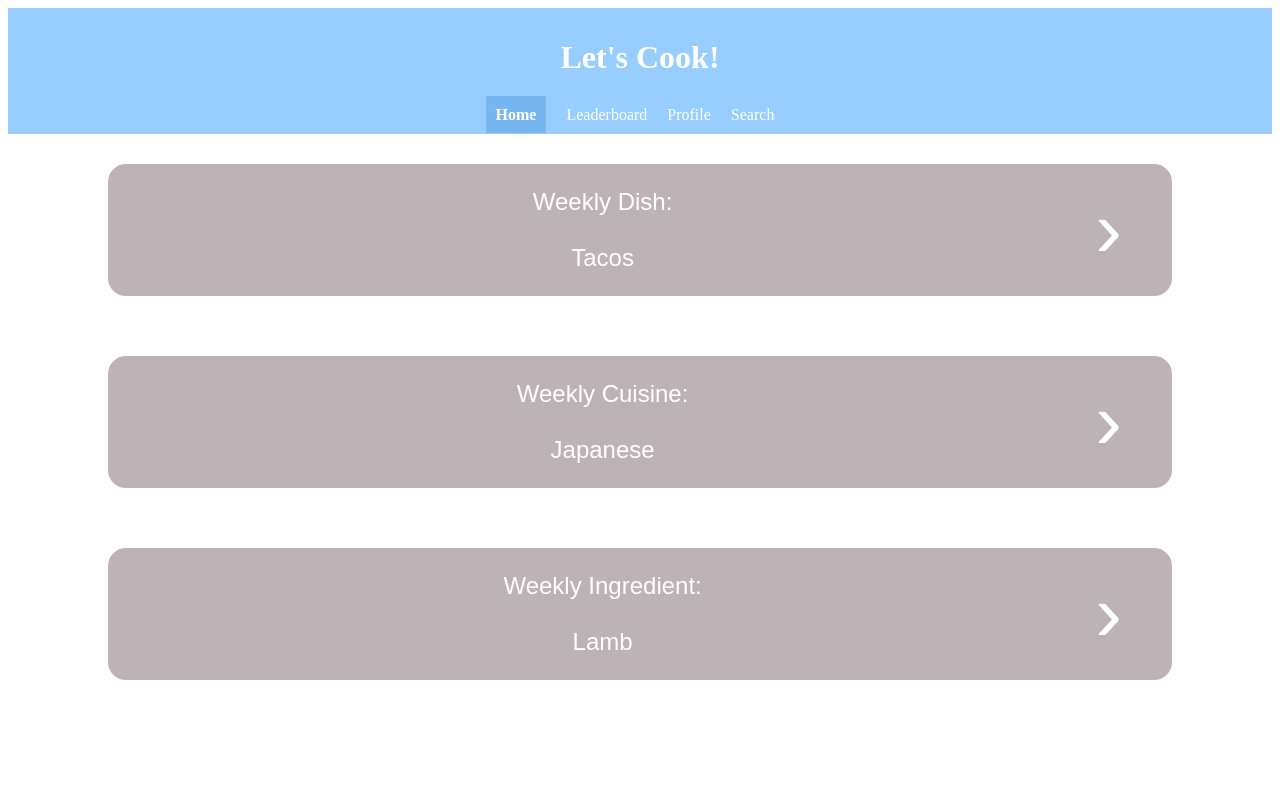
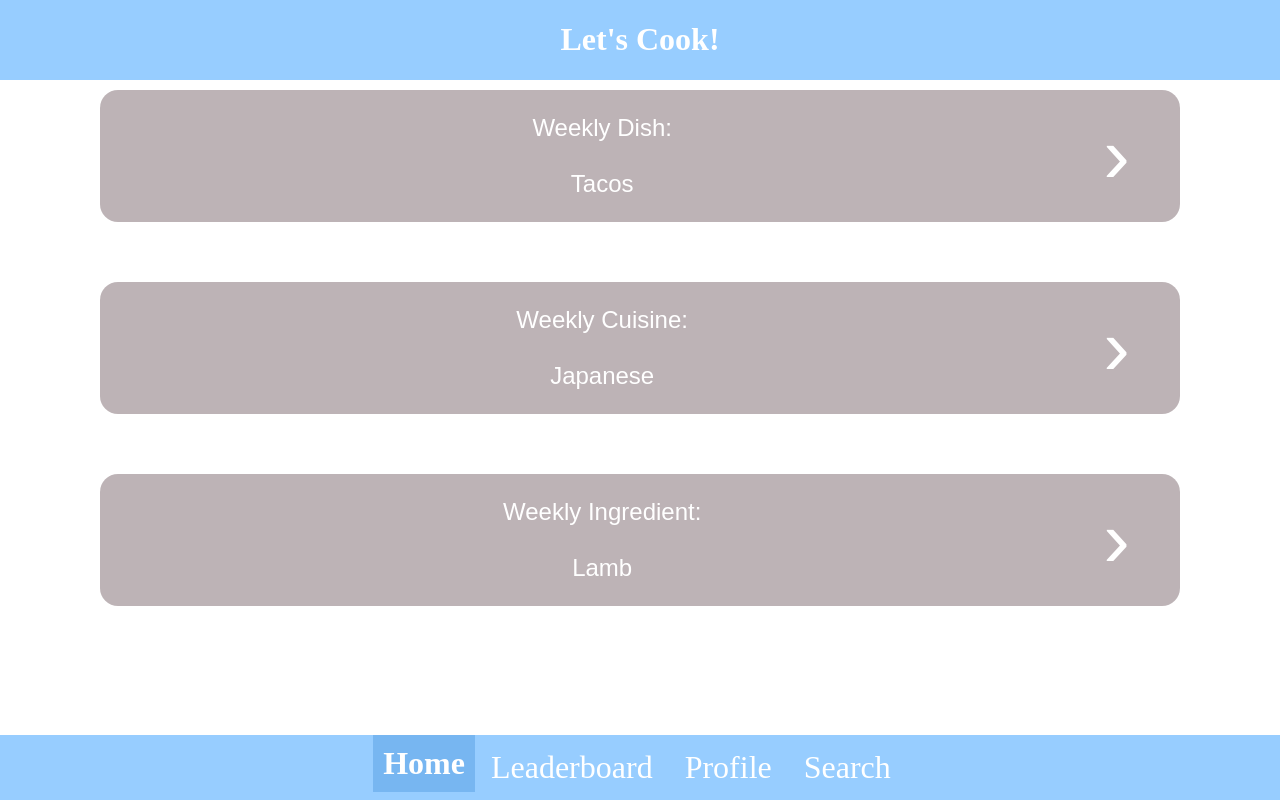
Before and after one commit to amorgan822/MealMuse, a plain HTML site: page index.html in a window 1280 px wide. Drawn offline with Linux system fonts and the light colour scheme.

Commit message:
navigation bottom

```diff
--- a/index.html
+++ b/index.html
@@ -11,7 +11,7 @@
         <h1>Let's Cook!</h1>
         <button id="navigationButton" class="toggle-menu">&#9776;</button>
         <nav>
-            <ul id="navBar">
+            <ul class="navBar">
                 <li><a href="index.html" class="nav-link active">Home</a></li>
                 <li><a href="leaderboard.html" class="nav-link">Leaderboard</a></li>
                 <li><a href="profile.html" class="nav-link">Profile</a></li>
@@ -19,7 +19,7 @@
             </ul>
         </nav>
     </header>
-    <div class="button-div">
+    <div class="button-div main">
         <button type="button" class="generic-button">
             <span class="button-text">
                 Weekly Dish:<br /><br />
--- a/styles.css
+++ b/styles.css
@@ -1,10 +1,17 @@
 header {
     background-color: #97CDFF;
     color: #fff;
-    padding: 10px 0;
     text-align: center;
-    position: relative;
+    position: fixed;
+    top: 0;
+    overflow: hidden;
+    width: 100%;
     transition: background-color 0.3s ease;
+}
+
+body {
+
+    margin: 0px;
 }
 
 header.dark-bg {
@@ -32,18 +39,24 @@ nav ul {
     justify-content: center;
 }
 
-nav ul li {
-    display: inline;
-    margin-right: 20px;
+.show {
+    display: block;
 }
 
-nav ul li a {
+.navBar {
+    overflow: hidden;
+    background-color: #97CDFF;
+    position: fixed;
+    bottom: 0;
+    width: 100%;
+}
+
+.nav-link {
+    float: left;
     color: #fff;
     text-decoration: none;
-}
-
-.show {
-    display: block;
+    padding: 14px 16px;
+    font-size: 32px;
 }
 
 .nav-link.active {
@@ -52,7 +65,13 @@ nav ul li a {
     background-color: #77b6f1;
 }
 
-@media screen and (max-width: 768px) {
+.main {
+    margin-top: 60px;
+    margin-bottom: 50px;
+}
+
+
+@media only screen and (max-width: 768px) {
     .toggle-menu {
         display: block;
     }
@@ -67,12 +86,7 @@ nav ul li a {
         padding: 10px 0;
     }
 
-    nav ul li {
-        text-align: center;
-        margin: 0;
-    }
-
-    nav ul li a {
+    .nav-link {
         display: block;
         padding: 10px;
     }
```
Also changed, not shown: leaderboard.html (+2 -0 lines).
